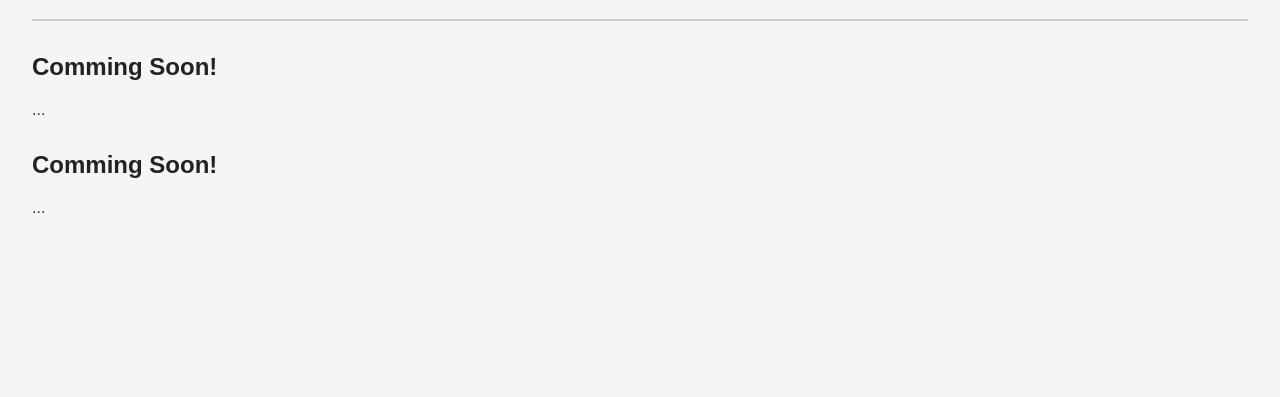
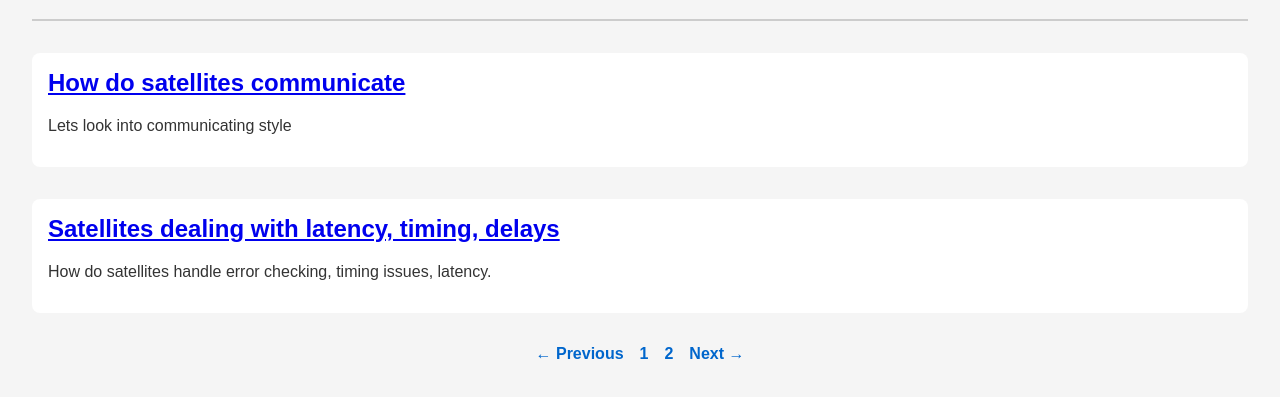
Before and after one commit to dillon-kierce/cyber, a plain HTML site: page blog.html in a window 1280 px wide. Shown: the part 93-490 px from the top of the page. Drawn offline with Linux system fonts and the light colour scheme.

Commit message:
Update blog.html

```diff
--- a/blog.html
+++ b/blog.html
@@ -2,9 +2,48 @@
 <html lang="en">
 <head>
   <meta charset="UTF-8">
+  <meta name="viewport" content="width=device-width, initial-scale=1.0">
   <title>Dillon's Blog</title>
-    <meta name="viewport" content="width=device-width, initial-scale=1">
-    <link rel="stylesheet" href="blog.css">
+  <style>
+    body {
+      font-family: Arial, sans-serif;
+      background-color: #f5f5f5;
+      margin: 0;
+      padding: 2rem;
+      color: #333;
+    }
+    header {
+      display: flex;
+      justify-content: space-between;
+      align-items: center;
+      border-bottom: 2px solid #ccc;
+      margin-bottom: 2rem;
+    }
+    nav a {
+      text-decoration: none;
+      color: #0066cc;
+      font-weight: bold;
+    }
+    article {
+      margin-bottom: 2rem;
+      background: white;
+      padding: 1rem;
+      border-radius: 8px;
+    }
+    article h2 {
+      margin-top: 0;
+    }
+    .pagination {
+      display: flex;
+      justify-content: center;
+      gap: 1rem;
+    }
+    .pagination a {
+      text-decoration: none;
+      color: #0066cc;
+      font-weight: bold;
+    }
+  </style>
 </head>
 <body>
   <header>
@@ -16,14 +55,20 @@
 
   <main>
     <article>
-            <h2>Comming Soon!</h2>
-            <p>...</p>
+      <h2><a href="satellites-communicate.html"> How do satellites communicate </a></h2>
+      <p>Lets look into communicating style</p>
+    </article>
+    <article>
+      <h2><a href="satellites-communication.html">Satellites dealing with latency, timing, delays </a></h2>
+      <p>How do satellites handle error checking, timing issues, latency.</p>
     </article>
 
-        <article>
-            <h2>Comming Soon!</h2>
-            <p>...</p>
-        </article>
+    <div class="pagination">
+      <a href="#">← Previous</a>
+      <a href="blog.html">1</a>
+      <a href="blog-page2.html">2</a>
+      <a href="#">Next →</a>
+    </div>
   </main>
 </body>
 </html>
```
Lines whose indentation alone changed are shown as unchanged.
